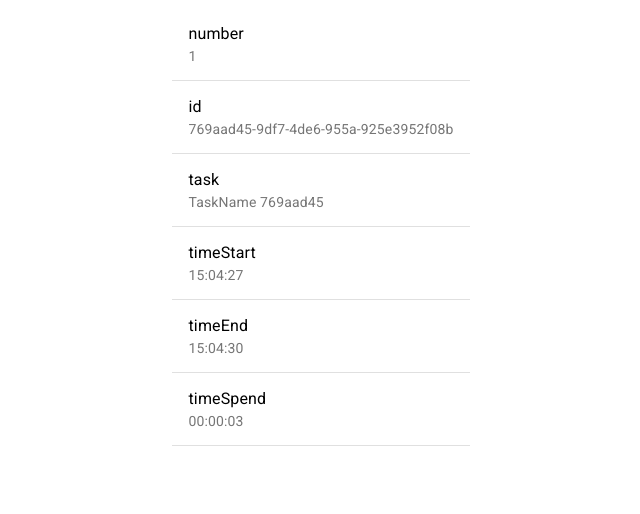
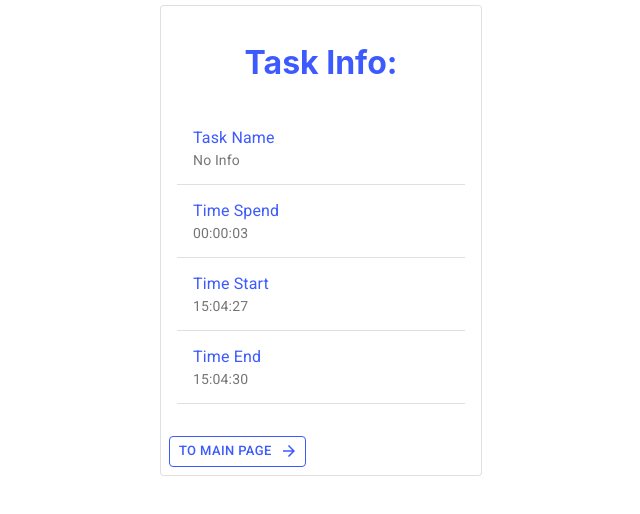
Before and after one commit to SkyWalker1996x/brotracker, a React (Create React App) app: page /task/1 in a window 1280 px wide. Shown: the top 514 px of the page, without its empty margins (319-959 px from the left). Built offline with nearby package versions, Linux system fonts and the light colour scheme.

Commit message:
refactor: change styles of task page

```diff
--- a/package.json
+++ b/package.json
@@ -4,6 +4,7 @@
   "private": true,
   "dependencies": {
     "@material-ui/core": "^4.11.2",
+    "@material-ui/icons": "^4.11.2",
     "@redux-saga/types": "^1.1.0",
     "@testing-library/jest-dom": "^5.11.4",
     "@testing-library/react": "^11.1.0",
--- a/src/pages/TaskPage/TaskPage.tsx
+++ b/src/pages/TaskPage/TaskPage.tsx
@@ -6,8 +6,45 @@ import ListItemText from '@material-ui/core/ListItemText';
 import Divider from '@material-ui/core/Divider';
 import ColumnWrapper from '../../UI/wrappers/ColumnWrapper/ColumnWrapper';
 import { transformTasks } from '../../utils';
+import { makeStyles } from '@material-ui/core/styles';
+import Card from '@material-ui/core/Card';
+import CardActions from '@material-ui/core/CardActions';
+import CardContent from '@material-ui/core/CardContent';
+import Button from '@material-ui/core/Button';
+import { indigo } from '@material-ui/core/colors';
+import ArrowForwardIcon from '@material-ui/icons/ArrowForward';
+
+const toSentenceText = (camelCase: string) => {
+  const result = camelCase.replace(/([A-Z])/g, ' $1');
+  return result.charAt(0).toUpperCase() + result.slice(1);
+};
+
+const toPageInfo = (task: any) => {
+  const { taskName, timeStart, timeEnd, timeSpend } = task;
+
+  return {
+    taskName,
+    timeSpend,
+    timeStart,
+    timeEnd,
+  };
+};
+
+const useStyles = makeStyles({
+  card: {
+    marginTop: '5px',
+    minWidth: '320px',
+    color: indigo['A400'],
+    textAlign: 'center',
+  },
+  button: {
+    color: indigo['A400'],
+    borderColor: indigo['A400'],
+  },
+});
 
 const TaskPage = (props: any) => {
+  const classes = useStyles();
   const { number, tasks } = props;
 
   const pageTask = transformTasks(tasks).find(
@@ -16,19 +53,37 @@ const TaskPage = (props: any) => {
 
   return (
     <ColumnWrapper>
+      <Card className={classes.card} variant="outlined">
+        <CardContent>
+          <h1>Task Info:</h1>
+
           <List>
-        {Object.keys(pageTask).map((field, index) => {
+            {Object.keys(toPageInfo(pageTask)).map((field, index) => {
               return (
                 <div key={index}>
                   <ListItem>
-                <ListItemText primary={field} secondary={pageTask[field]} />
+                    <ListItemText
+                      primary={toSentenceText(field)}
+                      secondary={!pageTask[field] ? 'No Info' : pageTask[field]}
+                    />
                   </ListItem>
-              <Divider/>
+                  <Divider />
                 </div>
               );
             })}
           </List>
-      {/*<h1>{number}</h1>*/}
+        </CardContent>
+        <CardActions>
+          <Button
+            size="small"
+            variant="outlined"
+            className={classes.button}
+            endIcon={<ArrowForwardIcon />}
+          >
+            To Main Page
+          </Button>
+        </CardActions>
+      </Card>
     </ColumnWrapper>
   );
 };
```
Also changed, not shown: 1 other file (tests, documents, lock files or other folders). Lines whose indentation alone changed are shown as unchanged.
